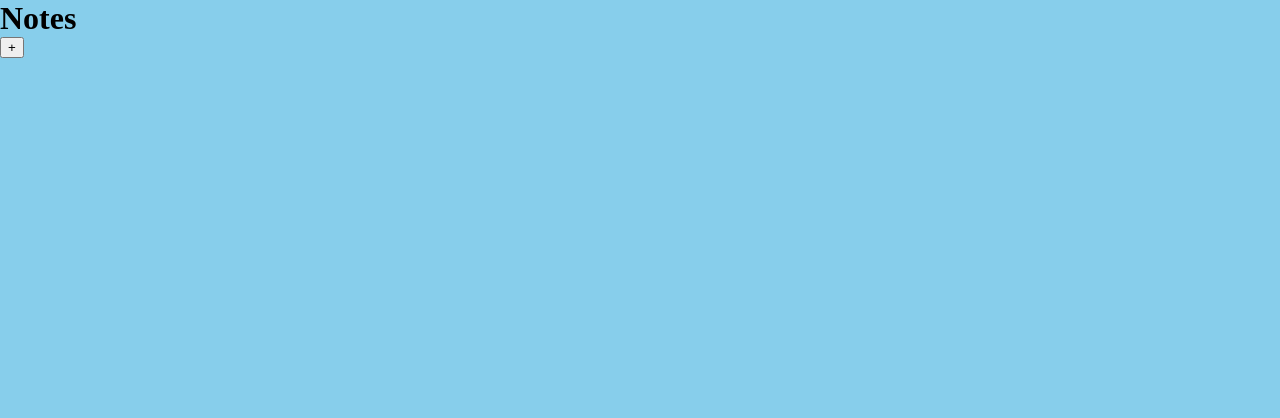
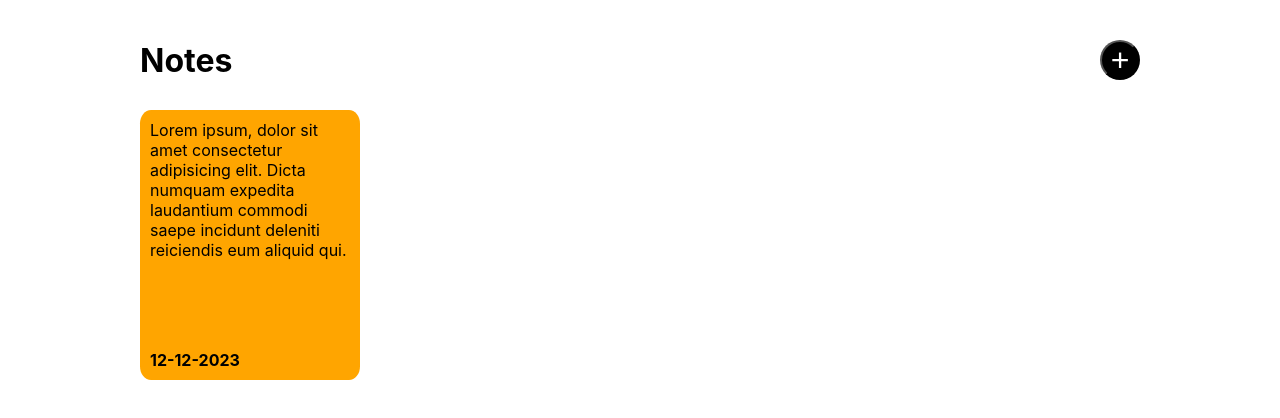
Before and after one commit to anselmleo/noteVite, a Vue app: page / in a window 1280 px wide. Shown: the top 418 px of the page. Built offline with nearby package versions, Linux system fonts and the light colour scheme.

Commit message:
style note cards

```diff
--- a/src/App.vue
+++ b/src/App.vue
@@ -6,8 +6,10 @@
         <button>+</button>
       </header>
       <div class="cards-container">
-        <p class="main-text"></p>
-        <p class="date"></p>
+        <div class="card">
+          <p class="main-text">Lorem ipsum, dolor sit amet consectetur adipisicing elit. Dicta numquam expedita laudantium commodi saepe incidunt deleniti reiciendis eum aliquid qui.</p>
+          <p class="date">12-12-2023</p>
+        </div>
       </div>
     </div>
   </main>
@@ -17,6 +19,50 @@
   main {
     width: 100vw;
     height: 100vh;
-    background-color: skyblue
+    background-color: white
+  }
+
+  .container {
+    max-width: 1000px;
+    padding: 10px;
+    margin: 0 auto
+  }
+
+  header {
+    display: flex;
+    justify-content: space-between;
+    align-items: center;
+    margin: 30px 0 30px 0;
+  }
+
+  header button {
+    font-size: xx-large;
+    width: 40px;
+    height: 40px;
+    border-color: black;
+    border-radius: 100%;
+    color: white;
+    background-color: black;
+  }
+
+  .cards-container {
+    display: flex;
+    flex-wrap: wrap;
+  }
+
+  .card {
+    width: 200px;
+    height: 250px;
+    border-radius: 5%;
+    background-color: orange;
+    margin-right: 10px;
+    padding: 10px;
+    display: flex;
+    flex-direction: column;
+    justify-content: space-between;
+  }
+
+  .date {
+    font-weight: bold;
   }
 </style>
--- a/src/style.css
+++ b/src/style.css
@@ -1,3 +1,8 @@
 * {
-   margin: 0;
+  margin: 0;
+  padding: 0;
 }
+
+:root {
+  font-family: Inter, system-ui, Avenir, Helvetica, Arial, sans-serif;
+}
```
